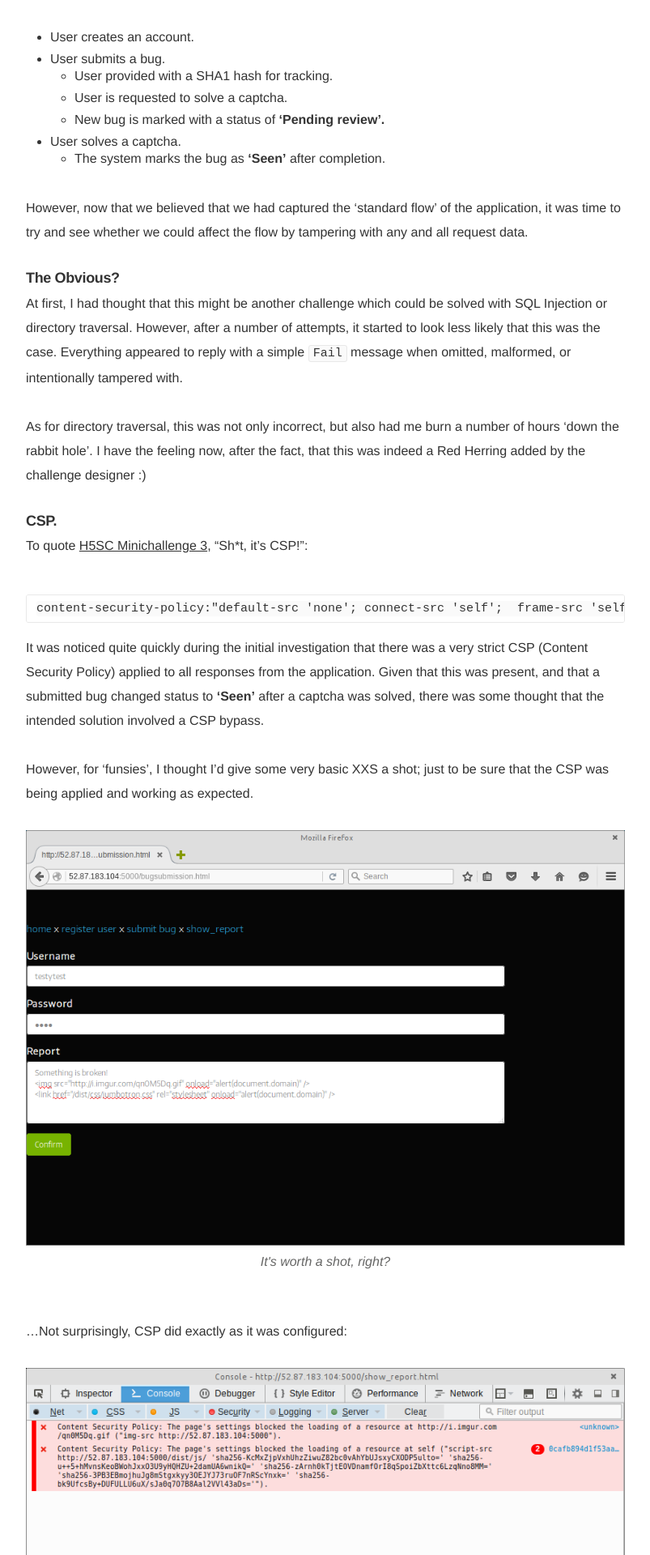
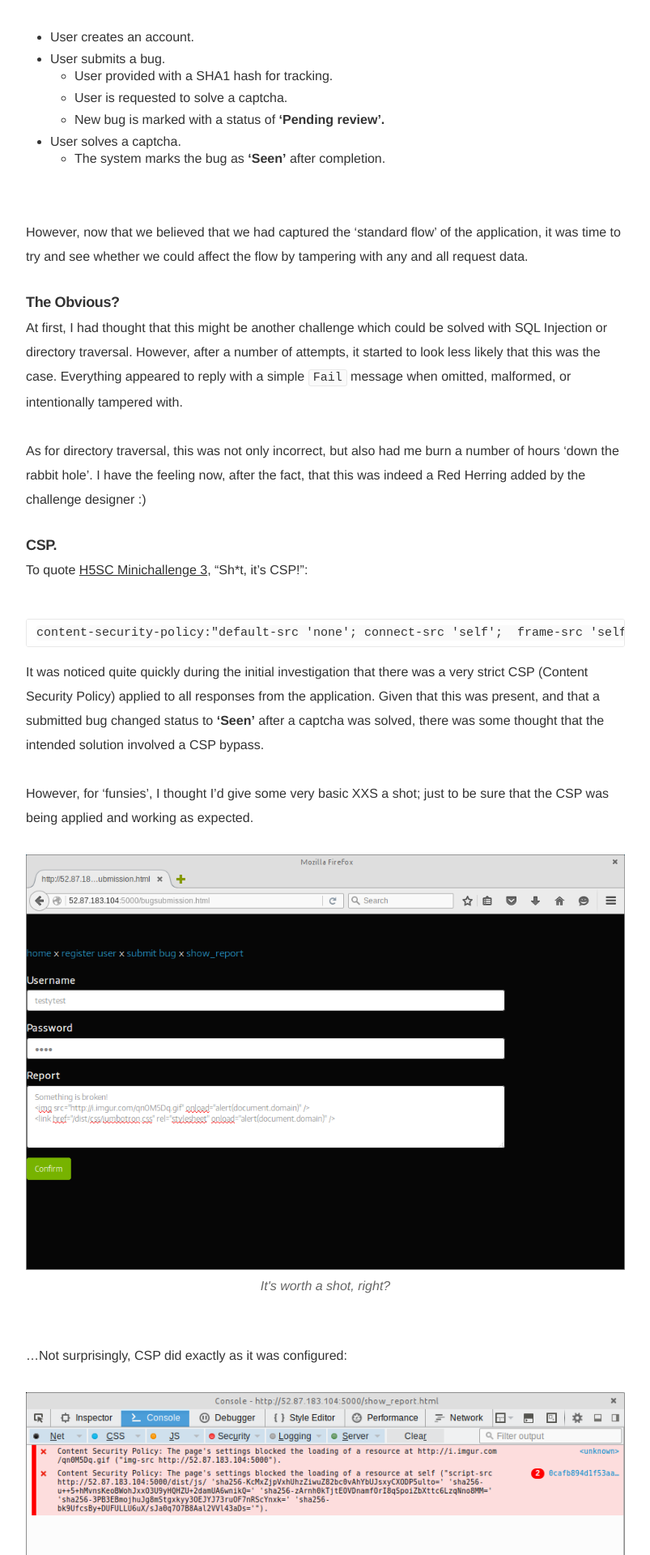
Before and after one commit to darkarnium/darkarnium.github.io, a Jekyll site: the page built from _posts/2016-03-06-BKPCTF-Suffolk-Downs-Bug-Bounty-Write-Up.md, in a window 1280 px wide. Shown: the part 1260-3180 px from the top of the page at 81% size, without its empty margins (238-1041 px from the left). Built offline with Jekyll 4.4.1, drawn with Linux system fonts in a browser that asks for light colours; nearby versions of some CDN libraries; some web fonts are replaced; Markdown is read by kramdown in place of the engine named in the settings.

Commit message:
Fine, you can stay broken.

```diff
--- a/_posts/2016-03-06-BKPCTF-Suffolk-Downs-Bug-Bounty-Write-Up.md
+++ b/_posts/2016-03-06-BKPCTF-Suffolk-Downs-Bug-Bounty-Write-Up.md
@@ -27,7 +27,8 @@ After a bit of review, the flow was found to be as follows:
 * User solves a captcha.
   * The system marks the bug as **'Seen'** after completion.
 
-<br>
+&nbsp;
+
 However, now that we believed that we had captured the 'standard flow' of the application, it was time to try and see whether we could affect the flow by tampering with any and all request data.
 
 ### The Obvious?
@@ -71,7 +72,8 @@ Although directory indexes were disabled, a lot of the time these files tend to
 * app.js
   * The AngularJS application itself.
 
-<br>
+&nbsp;
+
 Using the common names above, we found that there was was both a minified copy of AngularJS inside the `/dist/js/` directory, as well as the scaffolding for an AngularJS application.
 
 ![Ah ha!](/assets/article_images/2016/rabbithole-2.png)
```
